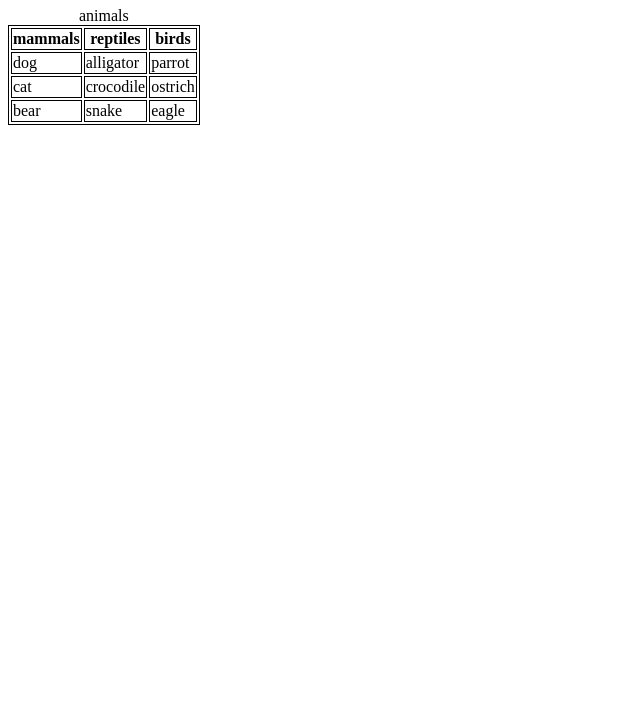
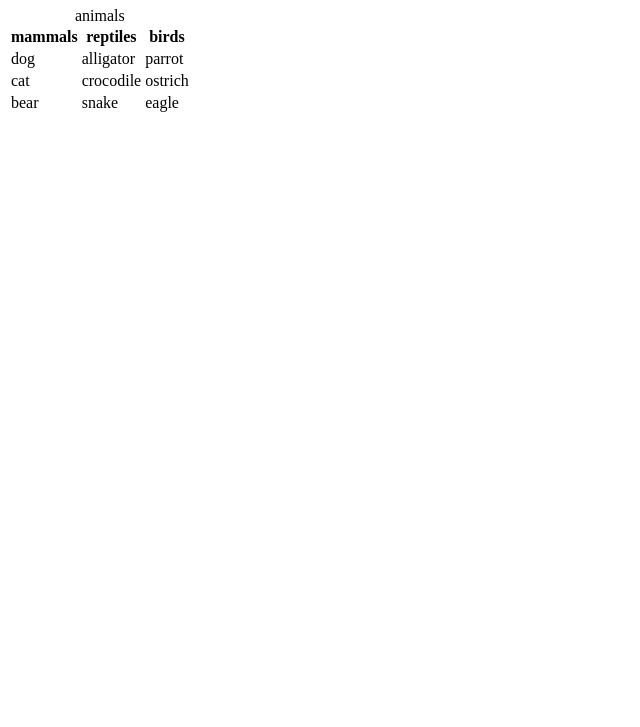
Before and after one commit to michaelhaass/ist263, a plain HTML site: page lab06/skills.html in a window 1280 px wide. Shown: the part 73-800 px from the top of the page, without its empty margins (0-640 px from the left). Drawn offline with Linux system fonts and the light colour scheme.

Commit message:
Update skills.html

```diff
--- a/lab06/skills.html
+++ b/lab06/skills.html
@@ -1,17 +1,11 @@
 <!DOCTYPE html>
 <html lang="en">
 <head>
-    <style>
-        table, th, td {
-  border: 1px solid black;
-}
-</style>
 <title>Skills</title>
+<meta charset="UTF-8">
 <link rel="style" href="styles.css">
 </head>
 <h1 class="special">Lorem Ipsum</h1>
-    <meta charset="UTF-8">
-    <meta name="viewport" content="width=device-width, initial-scale=1.0">
     <table>
         <caption>animals</caption>
         <tr>
@@ -35,3 +29,4 @@
           <td>eagle</td>
         </tr>
       </table>
+      </html>
```
